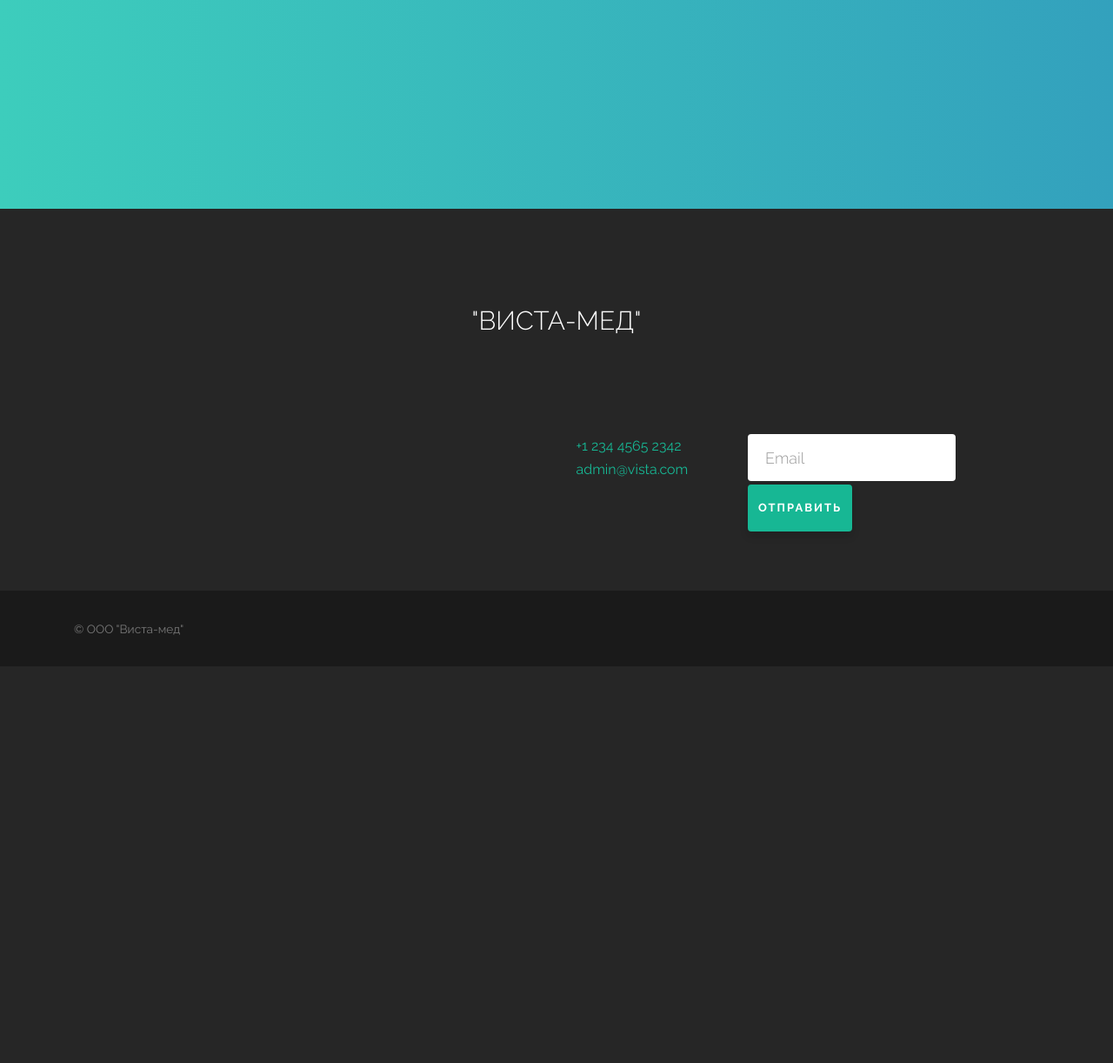
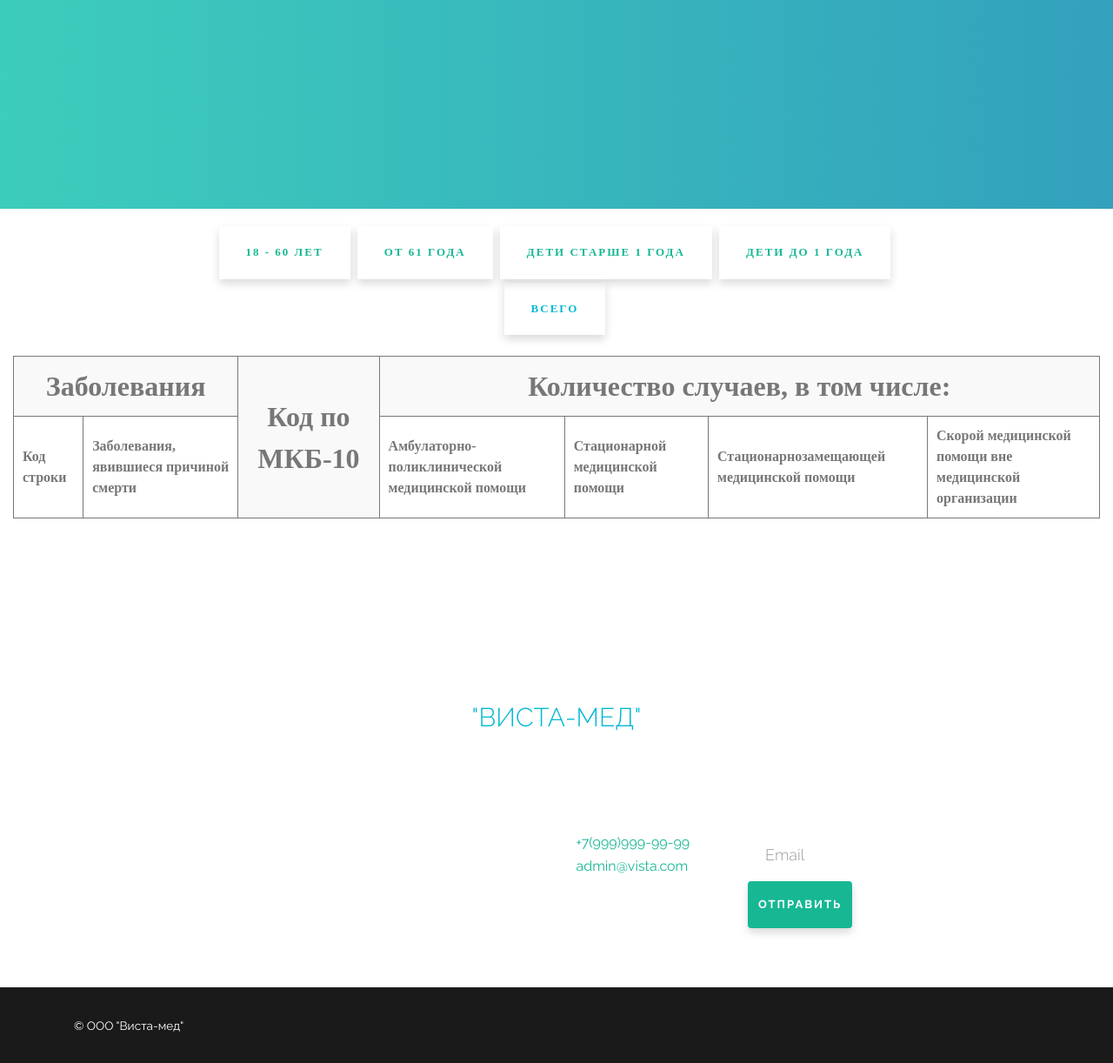
Before and after one commit to Prince295/fond16, a Django app: page /coord/death/ in a window 1280 px wide. Shown: the part 760-1982 px from the top of the page at 87% size. Before the commit the page ends 1490 px from the top, so only its background shows below. Run offline with Django 3.2, Linux system fonts and the light colour scheme; lists and menus that the app fills with data are empty; some libraries are stand-ins or nearby versions; some web fonts are replaced.

Commit message:
change tables. add new tables coordination_death

```diff
--- a/app104/static/css/style.css
+++ b/app104/static/css/style.css
@@ -25,6 +25,17 @@ table:target {
   background:  linear-gradient(to right, #3dcdbc 0%, #33a1bd 100%);
   color: #ffffff;
 }
+
+.table-death {
+  border-collapse: collapse;
+  line-height: 1.5;
+  font-family: 'Calibri Light';
+}
+.table-death-head {
+  font-weight: bold;
+  text-shadow: #00b3ee;
+}
+
 caption {
   font-family: 'icomoon';
   font-weight: bold;
@@ -615,7 +626,7 @@ h1, h2, h3, h4, h5, h6, figure {
 }
 
 #gtco-footer {
-  background: #262626;
+  background: #fff;
   padding: 7em 0 0 0 !important;
   margin-bottom: 0 !important;
   width: 100%;
--- a/app104/views.py
+++ b/app104/views.py
@@ -1,24 +1,34 @@
 from django.shortcuts import render
 from django.http import HttpResponse, JsonResponse, HttpResponseBadRequest,HttpResponseRedirect
 from django.conf import settings
-from .models import SLS, Nosologies
-from django.db.models import Count
+from .models import SLS, Nosologies, Lpu_names, Patients
+from django.db.models import Count,Q
 
-global _data
+global _data, _data_coord_death, _lpu_names
 _data = []
+_data_coord_death = {}
+_lpu_names = []
 
 def load_data(request):
+    daterange = ["2019-01-01", "2019-05-31"]
     nosologies = Nosologies.objects.all()
     lpu_list = []
     lpus = {1: 47007406,
             2: 47007405,
             3: 74}
     for k, v in lpus.items():
-        lpu_list.append(SLS.objects.filter(lpuId=v).annotate(ds1count=Count(SLS.mkbExtra)))
-        lpu_list.append(SLS.objects.filter(lpuId=v, goalId__in=['1.0', '1.1', '1.2', '1.3']).annotate(
+        if len(str(v)) > 7:
+            lpus[k] = str(v)[:6]
+        else:
+            lpus[k] = str(v)
+
+    _lpu_names.append(list(Lpu_names.objects.using('dictadmin').values('lpu_id', 'name_short')))
+    for k, v in lpus.items():
+        lpu_list.append(SLS.objects.filter(Q(dateBeg__range=["2019-01-01", "2019-05-31"])).filter(lpuId__startswith=v).annotate(ds1count=Count(SLS.mkbExtra)))
+        lpu_list.append(SLS.objects.filter(Q(dateBeg__range=["2019-01-01", "2019-05-31"])).filter(Q(lpuId__startswith=v)).filter(Q(profilK__isnull=False) | Q(period__isnull=False) | Q(kd__isnull=False)).annotate(
             ds1count=Count(SLS.mkbExtra)))
         lpu_list.append(
-            SLS.objects.filter(lpuId=v, goalId__in=['2.1', '2.2', '2.3', '2.5' '2.6', '3.0']).annotate(
+            SLS.objects.filter(Q(dateBeg__range=["2019-05-01", "2019-05-31"])).filter(lpuId__startswith=v, kd__isnull=False, period__isnull=False, profilK__isnull=False).annotate(
                 ds1count=Count(SLS.mkbExtra)))
     row = [0 for j in range(len(lpu_list) + 5)]
     for i, n in enumerate(nosologies):
@@ -61,6 +71,12 @@ def mo_views_table(request):
     Данная вьюха выглядит максимально готовой( тут нужна только оптимизация разделения случаев на амбулаторные и стационарные
     """
     data, lpus = get_data()
+    if _lpu_names:
+        for num, _lpu in lpus.items():
+            for item in _lpu_names[0]:
+                if str(_lpu) == str(item.get('lpu_id', None)):
+                    lpus[num] = item.get('name_short', None)
+                    break
     return render(request, 'mo_views_table.html', {'data' : data,
                                                    'lpus' : lpus})
 
@@ -72,6 +88,13 @@ def mo_views_ctrl_tbl(request):
     :return:
     """
     data, lpus = get_data()
+    if _lpu_names:
+        for num, _lpu in lpus.items():
+            for item in _lpu_names[0]:
+                if str(_lpu) == str(item.get('lpu_id', None)):
+                    lpus[num] = item.get('name_short', None)
+                    break
+
     return render(request, 'mo_views_control_table.html', {'data' : data,
                                                            'lpus' : lpus})
 
@@ -122,6 +145,11 @@ def get_data():
     lpus = {1: 47007406,
             2: 47007405,
             3: 74}
+    for k, v in lpus.items():
+        if len(str(v)) > 7:
+            lpus[k] = str(v)[:6]
+        else:
+            lpus[k] = str(v)
     if _data:
         return _data, lpus
     else:
@@ -153,3 +181,58 @@ def get_data():
                             data[i][len(row) - 1] += lpu.ds1count
 
     return data, lpus
+
+def data_for_coord_death(request, *args):
+    u"""
+    При Включении сервиса подгружает данные для
+    построения форм отчетности по смертности
+    :param request:
+    :param args:
+    :return:
+    """
+    daterange = ['2019-01-01', '2019-05-31']
+    nosologies = Nosologies.objects.all()
+    pats = Patients.objects.all()
+    cases = SLS.objects.all()
+    amb = cases.filter(dateBeg__range=daterange).filter(Q(period__isnull=True) | Q(kd__isnull=True) | Q(profilK__isnull=True))
+    stat = cases.filter(dateBeg__range=daterange).filter(Q(period__isnull=False, kd__isnull=False, profilK__isnull=False))
+    stat_zam = cases.filter(dateBeg__range=daterange).exclude(Q(period__isnull=True,kd__isnull=True,profilK__isnull=True, mkb__isnull=False, unit__startswith=SLS.lpuId))
+    skor_mp = cases.filter(dateBeg__range=daterange).filter(Q(mkb__isnull=False)).exclude(unit__startswith=SLS.lpuId)
+    row = [0 for j in range(8)]
+    for number, _obj in enumerate(nosologies):
+        row[0] = _obj.number
+        row[1] = _obj.name
+        row[2] = _obj.mkbFirst + ' - ' + _obj.mkbLast
+        for sl in amb:
+            count_amb = 0
+            if _obj.mkbFirst <= sl.mkbExtra and _obj.mkbLast >= sl.mkbExtra:
+                count_amb += 1
+        for sl in stat:
+            count_stat = 0
+            if _obj.mkbFirst <= sl.mkbExtra and _obj.mkbLast >=sl.mkbExtra:
+                count_stat+=1
+        for sl in stat_zam:
+            count_stat_zam =0
+            if _obj.mkbFirst <= sl.mkbExtra and _obj.mkbLast >= sl.mkbExtra:
+                count_stat_zam +=1
+        for sl in skor_mp:
+            count_skor_mp = 0
+            if _obj.mkbFirst <= sl.mkbExtra and _obj.mkbLast >= sl.mkbExtra:
+                count_skor_mp += 1
+        row[3] = count_amb
+        row[4] = count_stat
+        row[5] = count_stat_zam
+        row[6] = count_skor_mp
+
+
+
+
+
+def coord_death_urls(request, *args):
+    u"""
+    В зависимости от полученного запроса генерирует таблицу
+    :param request:
+    :return:
+    """
+
+    return render(request, 'coordination_death.html')
--- a/fond16/urls.py
+++ b/fond16/urls.py
@@ -31,5 +31,6 @@ urlpatterns = [
     url(r'^mo_views/control_table/$', mo_views_ctrl_tbl, name='control_table'),
     url(r'^documents/$', documents_base, name='documents'),
     url(r'^documents/all/$', documents_all, name='docs_all'),
-    url(r'^documents/new/$', documents_new, name='docs_new')
+    url(r'^documents/new/$', documents_new, name='docs_new'),
+    url(r'^coordination_death/(\w+)/$', coord_death_urls, name='coord_death_tables')
 ]
--- a/templates/base.html
+++ b/templates/base.html
@@ -120,11 +120,11 @@
         {% block main %}
         {% endblock main %}
 
-		<footer id="gtco-footer" class="gtco-section" role="contentinfo">
+		<footer id="gtco-footer" class="gtco-section" role="contentinfo" style="color: #fff">
 			<div class="gtco-container">
-				<div class="row row-pb-md">
-					<div class="col-md-8 col-md-offset-2 gtco-cta text-center">
-						<h3>"ВИСТА-МЕД"</h3>
+				<div class="row row-pb-md" style="color: #fff;">
+					<div class="col-md-8 col-md-offset-2 gtco-cta text-center " style="color: #fff">
+						<h3 style="color: #00b8d4">"ВИСТА-МЕД"</h3>
 					</div>
 				</div>
 				<div class="row row-pb-md">
@@ -137,7 +137,7 @@
 							</div>
 							<div class="col-md-6">
 								<p>
-									<a href="tel://1234567890">+1 234 4565 2342</a> <br>
+									<a href="tel://1234567890">+7(999)999-99-99</a> <br>
 									<a href="#">admin@vista.com</a>
 								</p>
 							</div>
--- a/templates/coordination_death.html
+++ b/templates/coordination_death.html
@@ -1,3 +1,35 @@
 {% extends 'base.html' %}
 {% block main %}
-{% endblock %}
+     <div class="col-md-8 col-md-offset-2 gtco-heading text-center" style="margin-top: 20px; margin-bottom: 20px">
+                    <a id='coord_d_1' class="btn btn-cta" href="/coordination_death/adult/" style="target: '#coord_d_1'; font-family: 'Calibri Light' ">18 - 60 лет</a>
+                    <a id='coord_d_2' class="btn btn-cta" href="/coordination_death/pensioners/" style="target: 'coord_d_2'; font-family: 'Calibri Light' " >От 61 года</a>
+                    <a id='coord_d_3' class="btn btn-cta" href="/coordination_death/child/" style="target: '#coord_d_3'; font-family: 'Calibri Light' " >Дети старше 1 года</a>
+                    <a id='coord_d_4' class="btn btn-cta" href="/coordination_death/babies/" style="target: '#coord_d_4'; font-family: 'Calibri Light' " >Дети до 1 года</a>
+                    <a id='coord_d_5' class="btn btn-cta" href="/coordination_death/all/" style="target: '#coord_d_5'; font-family: 'Calibri Light'; font-weight: bold; color: #00b8d4; " >Всего</a>
+
+                </div>
+    <div class="gtco-loader"></div>
+
+                <div class="row">
+                    <table id="table_death" class="table-striped table-death"; style="margin-left: 30px; margin-right: 30px; margin-bottom: 100px; font-family: 'Calibri Light'">
+
+                        <tr>
+                            <th colspan="2" class="first table-death-head">Заболевания</th>
+                            <th rowspan="2" class="first table-death-head">Код по МКБ-10</th>
+                            <th colspan="4" class="first table-death-head">Количество случаев, в том числе:</th>
+
+                        </tr>
+                        <tr>
+                            <th class="table-death-head">Код строки</th>
+                            <th class="table-death-head">Заболевания, явившиеся причиной смерти</th>
+                            <th class="table-death-head">Амбулаторно-поликлинической медицинской помощи</th>
+                            <th class="table-death-head">Стационарной медицинской помощи</th>
+                            <th class="table-death-head">Стационарнозамещающей медицинской помощи</th>
+                            <th class="table-death-head">Скорой медицинской помощи вне медицинской организации</th>
+                        </tr>
+
+
+                    </table>
+                </div>
+
+{% endblock main%}
--- a/templates/mo_views_table.html
+++ b/templates/mo_views_table.html
@@ -3,7 +3,7 @@
     <div class="gtco-loader"></div>
 
                 <div class="row">
-                    <table id="table1" class="table-striped"; style="margin-left: 30px; margin-right: 30px; margin-bottom: 100px;">
+                    <table id="table1" class="table-striped"; style="margin-left: 30px; margin-right: 30px; margin-bottom: 100px; font-family: 'Calibri Light'">
 
                         <tr>
                             <th rowspan="2" colspan="2" class="first">Заболевания</th>
```
Also changed, not shown: app104/models.py (+19 -2 lines), fond16/settings.py (+8 -0 lines).
